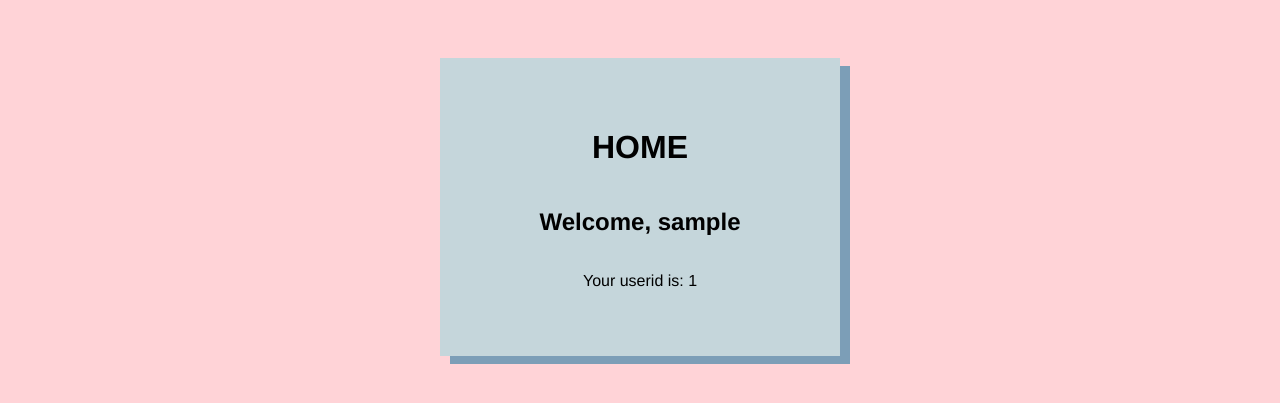
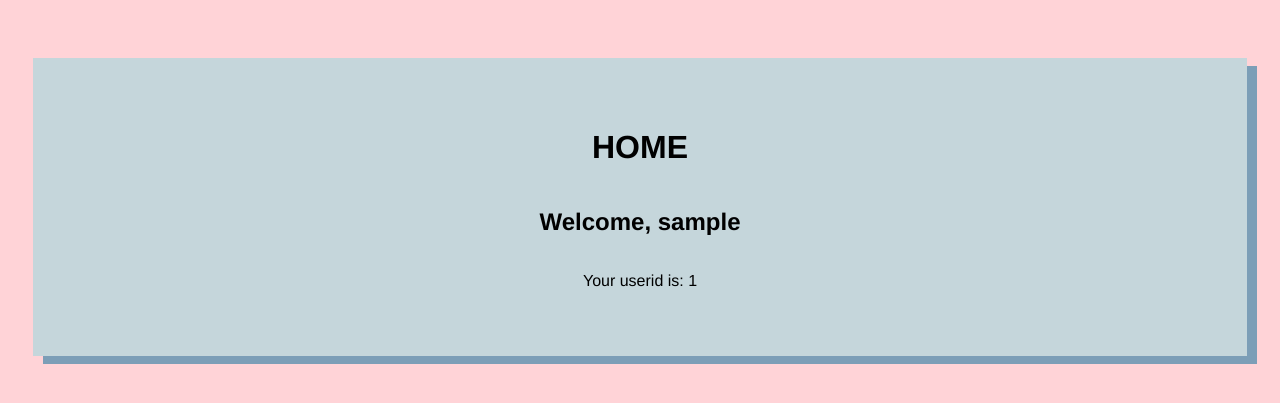
Before and after one commit to Rory3140/LoginPage, a PHP site: page /homepage.php in a window 1280 px wide. Shown: the top 403 px of the page. Run offline with PHP 8.4, Linux system fonts and the light colour scheme; the visitor is signed in with stand-in values (Sample User, id 1).

Commit message:
login system working now

```diff
--- a/homepage.php
+++ b/homepage.php
@@ -25,7 +25,7 @@ $username = $_SESSION['username'];
 </head>
 
 <body>
-    <div class="container">
+    <div class="container" id="homecont">
         <h1>HOME</h1>
         <h2>Welcome,
             <?php echo $username; ?>
--- a/style.css
+++ b/style.css
@@ -11,10 +11,14 @@ body {
     box-shadow: 10px 8px 0px #7c9eb7;
     width: 300px;
     padding: 50px;
-    margin: 50px;
+    margin: 50px 25px;
     display: flex;
     flex-direction: column;
     align-items: center;
+}
+
+#homecont {
+    width: 100%;
 }
 
 form {
@@ -26,6 +30,7 @@ form {
 input,
 label {
     display: block;
+    white-space: nowrap;
 }
 
 .textbox {
```
